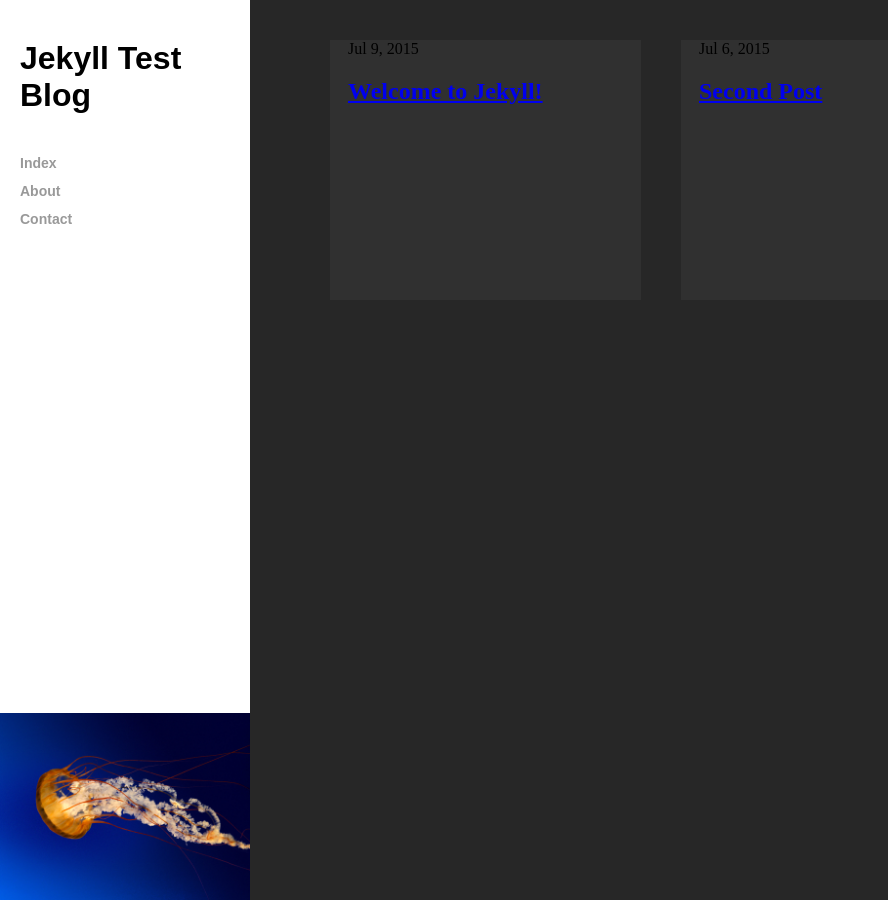
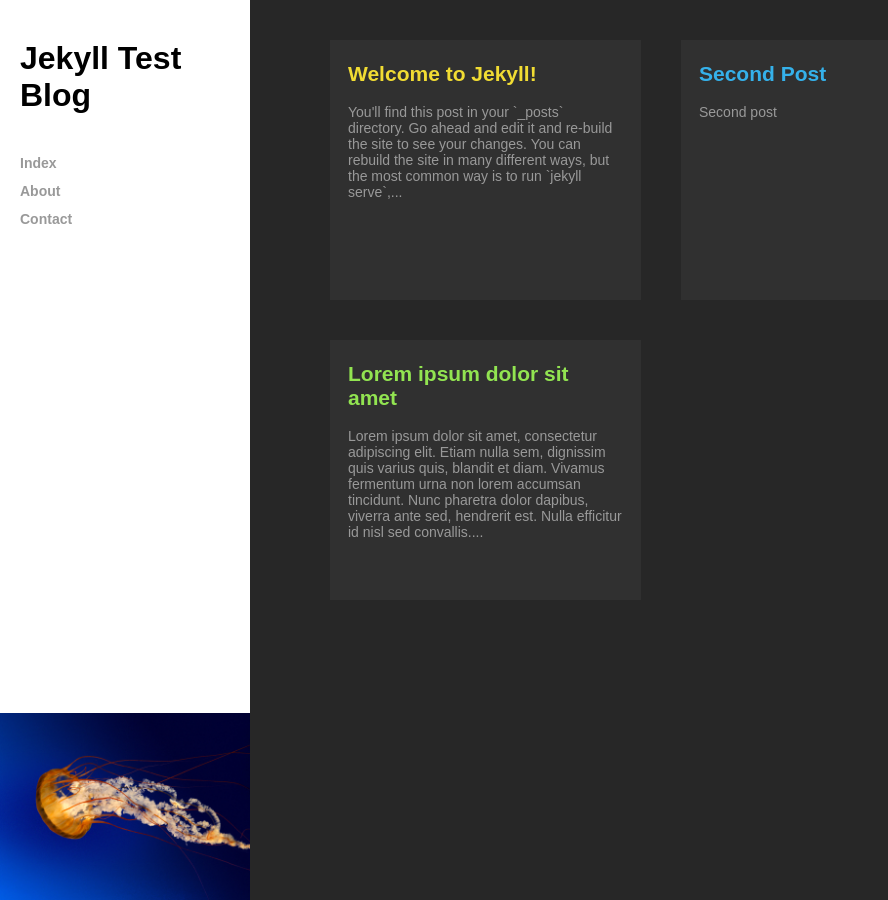
Before and after one commit to nhawkins10/productivity-blog, a Jekyll site: the page built from index.html, in a window 1280 px wide. Shown: the whole page, without its empty margins (0-888 px from the left). Built offline with Jekyll 4.4.1, drawn with Linux system fonts in a browser that asks for light colours.

Commit message:
updating styling for main page

```diff
--- a/_layouts/default.html
+++ b/_layouts/default.html
@@ -1,6 +1,7 @@
 <!DOCTYPE html>
 <html>
 <head>
+  <title>Jekyll Test Blog</title>
   <link rel="stylesheet" type="text/css" href="{{ site.baseurl }}/css/main.css" />
 </head>
 <body>
--- /dev/null
+++ b/_posts/2015-06-29-Lorem ipsum dolor sit amet.textile
@@ -0,0 +1,16 @@
+---
+layout: post
+date: 2015-06-29
+color: green
+title: "Lorem ipsum dolor sit amet"
+---
+
+Lorem ipsum dolor sit amet, consectetur adipiscing elit. Etiam nulla sem, dignissim quis varius quis, blandit et diam. Vivamus fermentum urna non lorem accumsan tincidunt. Nunc pharetra dolor dapibus, viverra ante sed, hendrerit est. Nulla efficitur id nisl sed convallis. Aliquam eget ex vel ipsum facilisis sagittis nec sit amet orci. Pellentesque neque augue, auctor quis tempor et, ultrices eget sapien. Quisque id libero sit amet orci suscipit egestas sit amet eget justo. Praesent at neque vehicula, iaculis erat molestie, aliquet enim. Nam vitae ipsum nec dui suscipit tincidunt. Class aptent taciti sociosqu ad litora torquent per conubia nostra, per inceptos himenaeos. Proin ac nulla est. Aliquam lobortis ultricies sem, a vestibulum felis maximus nec. Nunc auctor diam sit amet justo scelerisque, et egestas lectus euismod. Cras efficitur aliquet accumsan. Donec vitae purus varius turpis dictum eleifend sed sit amet velit. Nam eu elit ut nisl porttitor sodales.
+
+Sed orci sem, sagittis vel dapibus malesuada, maximus in urna. Quisque urna est, eleifend vitae ultrices eget, posuere fringilla sem. Etiam ut nibh orci. Vivamus molestie vehicula magna eu mollis. Aenean massa lectus, dignissim in lacus et, tincidunt lacinia libero. Suspendisse risus ex, venenatis non tempor convallis, condimentum hendrerit neque. Sed consequat urna non accumsan pulvinar. Maecenas nec sem sit amet justo pellentesque gravida at quis nibh. Suspendisse euismod turpis et neque interdum, at dapibus lacus facilisis. Maecenas gravida augue in tempus pulvinar. Praesent lacinia elementum nisl nec ullamcorper. Duis interdum mattis urna a hendrerit. Morbi vitae luctus ex, hendrerit rhoncus dui. Nam sit amet urna sit amet quam elementum tempor eu quis dui. Integer non diam dignissim, lacinia sem id, vehicula odio. Nullam nec tincidunt ligula.
+
+Nulla egestas at lorem vel aliquam. Integer congue dui et nunc dictum, non eleifend ipsum varius. Cras quis blandit quam. Nunc dui ex, facilisis ut urna sit amet, laoreet iaculis leo. Sed semper erat sed viverra imperdiet. Duis non dui mi. Donec rhoncus, ex vitae ornare pulvinar, tellus lorem vulputate neque, sed pharetra massa metus et lectus. Suspendisse ullamcorper faucibus pretium. Etiam at posuere lacus, quis viverra nulla.
+
+Nam vitae purus leo. Nullam massa eros, rutrum vel dolor sed, sodales laoreet sapien. Donec iaculis fermentum purus ut pretium. Proin luctus semper lacus a iaculis. Sed ultricies, mauris ut fringilla pretium, quam turpis dapibus mi, vitae consequat magna enim nec arcu. Morbi tempor enim nec felis auctor interdum eu ac diam. Pellentesque et ultricies nunc. Praesent faucibus bibendum mollis. Aenean sed molestie erat, ut blandit nibh. Praesent dictum dolor sit amet sapien aliquam ultrices.
+
+Vivamus quis sapien eu nulla laoreet posuere. Quisque lacinia semper justo, non lacinia tortor imperdiet imperdiet. Ut aliquet quis nulla eu vehicula. Mauris vel erat non ligula malesuada pharetra et non ipsum. Pellentesque gravida massa augue, at ornare dolor pulvinar vel. Nunc aliquet ultrices tempus. Sed tempor, odio id ornare sollicitudin, urna magna ornare mauris, vehicula porttitor eros purus at ex. Donec eget sodales felis. Mauris eu nunc in ex porta dapibus non non lectus. Phasellus tincidunt ligula quis justo convallis maximus. Vivamus et mi leo.
--- a/_posts/2015-07-06-second-post.textile
+++ b/_posts/2015-07-06-second-post.textile
@@ -2,5 +2,6 @@
 layout: post
 title:  "Second Post"
 date:   2015-07-06 14:19:19
+color: blue
 ---
 Second post
--- a/_posts/2015-07-09-welcome-to-jekyll.textile
+++ b/_posts/2015-07-09-welcome-to-jekyll.textile
@@ -2,6 +2,7 @@
 layout: post
 title:  "Welcome to Jekyll!"
 date:   2015-07-09 14:19:19
+color: yellow
 ---
 You'll find this post in your `_posts` directory. Go ahead and edit it and re-build the site to see your changes. You can rebuild the site in many different ways, but the most common way is to run `jekyll serve`, which launches a web server and auto-regenerates your site when a file is updated.
 
--- a/css/main.css
+++ b/css/main.css
@@ -65,4 +65,77 @@ body {
 	padding: 0 18px;
 	float: left;
 	margin-left: 40px;
+	margin-bottom: 40px;
 }
+
+.post:hover {
+	background-color: #181818;
+	color: white;
+}
+
+.post:hover > .post-highlight {
+	width: 311px;
+}
+
+.post-highlight {
+	position: relative;
+	width: 0;
+	height: 5px;
+	left: -18px;
+	transition: width .2s;
+	-webkit-transition: width .2s;
+}
+
+.post-link {
+	text-decoration: none;
+	color: #999;
+	font: 14px sans-serif;
+}
+
+.yellow-text {
+	color: #f1dc33;
+}
+
+.blue-text {
+	color: #35b1ea;
+}
+
+.green-text {
+	color: #92e451;
+}
+
+.purple-text {
+	color: #c495f5;
+}
+
+.teal-text {
+	color: #1deeee;
+}
+
+.pink-text {
+	color: #f56acc;
+}
+
+.yellow-background {
+	background-color: #f1dc33;
+}
+
+.blue-background {
+	background-color: #35b1ea;
+}
+
+.green-background {
+	background-color: #92e451;
+}
+
+.purple-background {
+	background-color: #c495f5;
+}
+
+.teal-background {
+	background-color: #1deeee;
+}
+
+.pink-background {
+	background-color: #f56acc;
+}
--- a/index.html
+++ b/index.html
@@ -14,13 +14,13 @@ layout: default
 <div class="content">
 	<ul class="post-list">
     {% for post in site.posts %}
-      <li class="post">
-        <span>{{ post.date | date: "%b %-d, %Y" }}</span>
-
-        <h2>
-          <a href="{{ site.baseurl }}{{ post.url }}">{{ post.title }}</a>
-        </h2>
-      </li>
+      <a class="post-link" href="{{ site.baseurl }}{{ post.url }}">
+		<li class="post">
+			<div class="post-highlight {{ post.color }}-background"></div>
+			<h2 class="post-header {{ post.color }}-text">{{ post.title }}</h2>
+			{{ post.content | strip_html | truncatewords: 40 }}
+		</li>
+	  </a>
     {% endfor %}
 </ul>
 </div>
```
